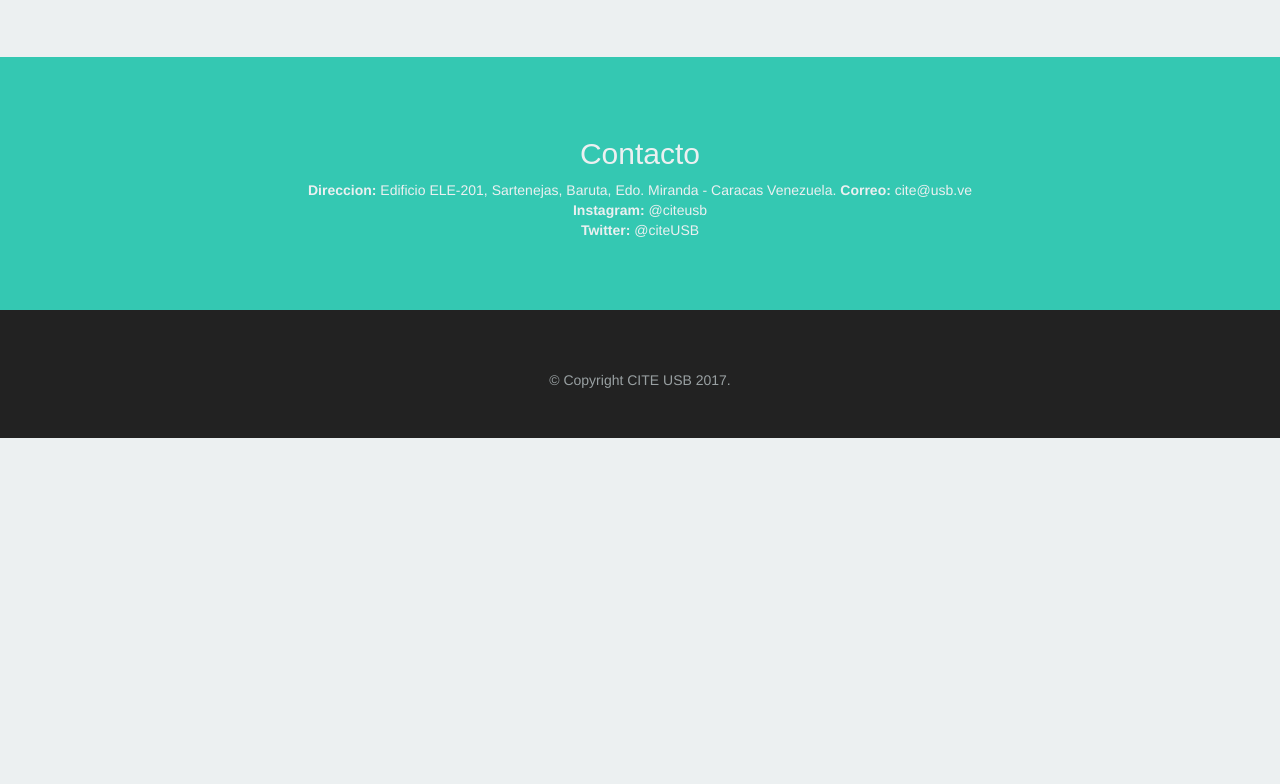
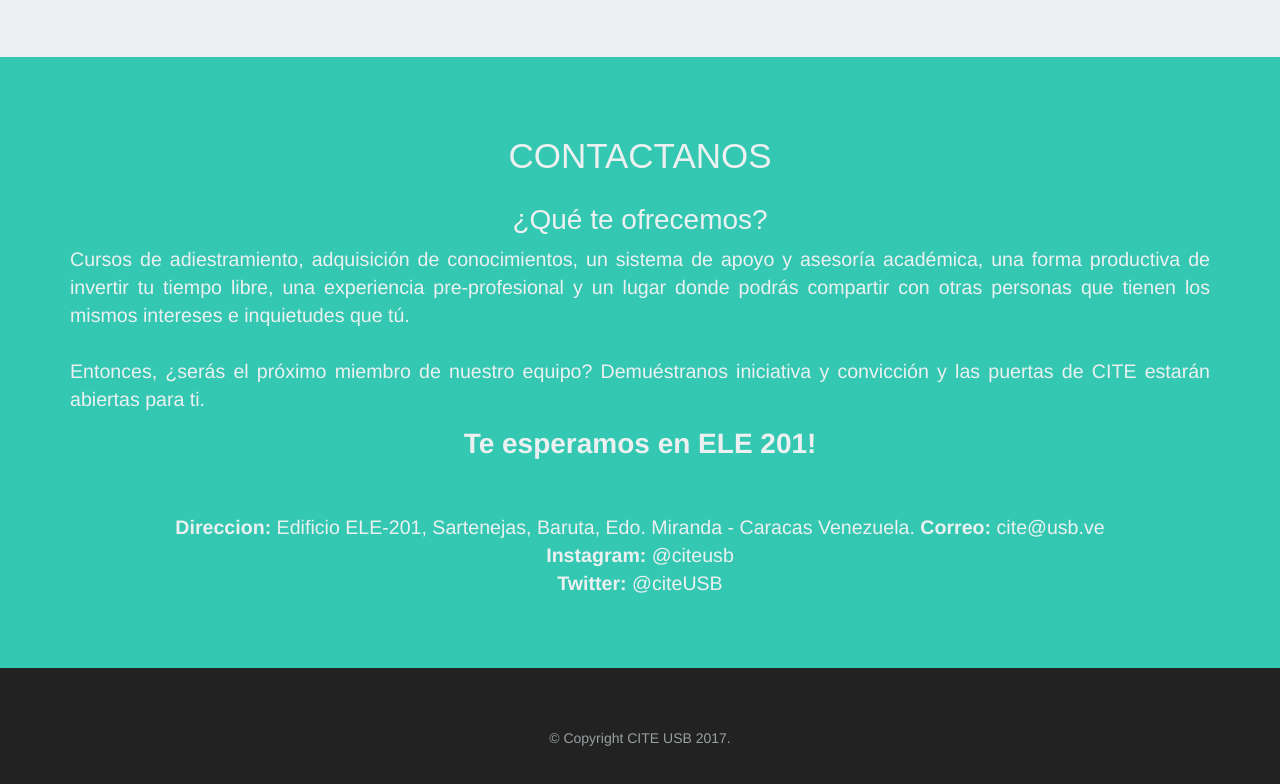
Before and after one commit to ricdizio/cite-page, a plain HTML site: page index.html in a window 1280 px wide. Shown: the part 2718-3502 px from the top of the page. Before the commit the page ends 3156 px from the top, so only its background shows below. Drawn offline with Linux system fonts and the light colour scheme; a web font is replaced by a local one.

Commit message:
actualizacion de contacto

```diff
--- a/index.html
+++ b/index.html
@@ -217,8 +217,13 @@
             <div class="container">
                 <div class="row">
                     <div class = "col-xs-12">
-                        <h2>Contacto</h2>
-                        <p align="center"> <strong>Direccion:</strong> Edificio ELE-201, Sartenejas, Baruta, Edo. Miranda -  Caracas Venezuela. <strong> Correo: </strong> cite@usb.ve <br> <strong>Instagram: </strong>@citeusb <br><strong>Twitter:</strong> @citeUSB</p>
+                        <h1 style="font-size: 250%">Contactanos</h1>
+                        <h2 style="font-size: 200%"">¿Qué te ofrecemos?</h2>
+                        <p style="font-size: 140%" align="justify">Cursos de adiestramiento, adquisición de conocimientos, un sistema de apoyo y asesoría académica, una forma productiva de invertir tu tiempo libre, una experiencia pre-profesional y un lugar donde podrás compartir con otras personas que tienen los mismos intereses e inquietudes que tú.<br><br>Entonces, ¿serás el próximo miembro de nuestro equipo? Demuéstranos iniciativa y convicción y las puertas de CITE estarán abiertas para ti.<br><strong></p>
+
+                        <p style="font-size: 200%" align="center">Te esperamos en ELE 201!</strong><br><br></p>
+
+                        <p style="font-size: 140%" align="center"> <strong>Direccion:</strong> Edificio ELE-201, Sartenejas, Baruta, Edo. Miranda -  Caracas Venezuela. <strong> Correo: </strong> cite@usb.ve <br> <strong>Instagram: </strong>@citeusb <br><strong>Twitter:</strong> @citeUSB</p>
                     </div>
                 </div>
             </div>
```
